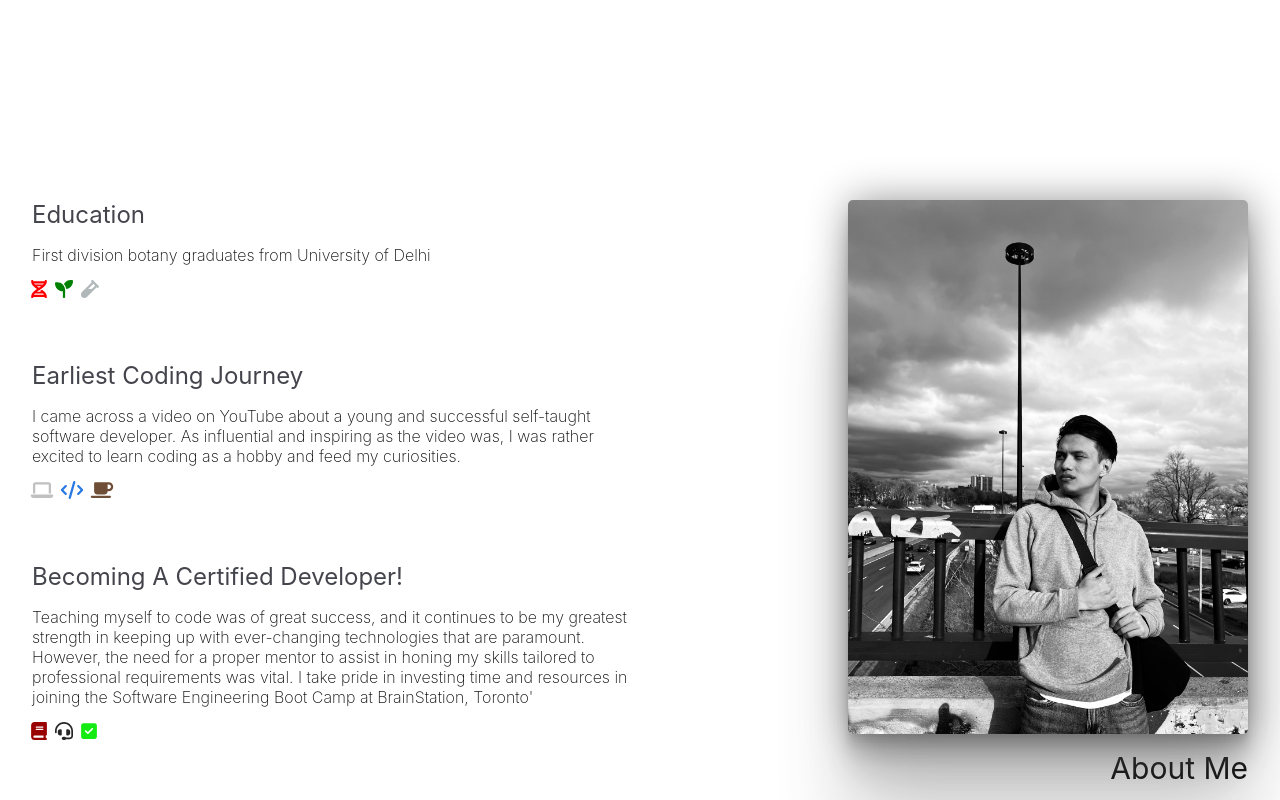
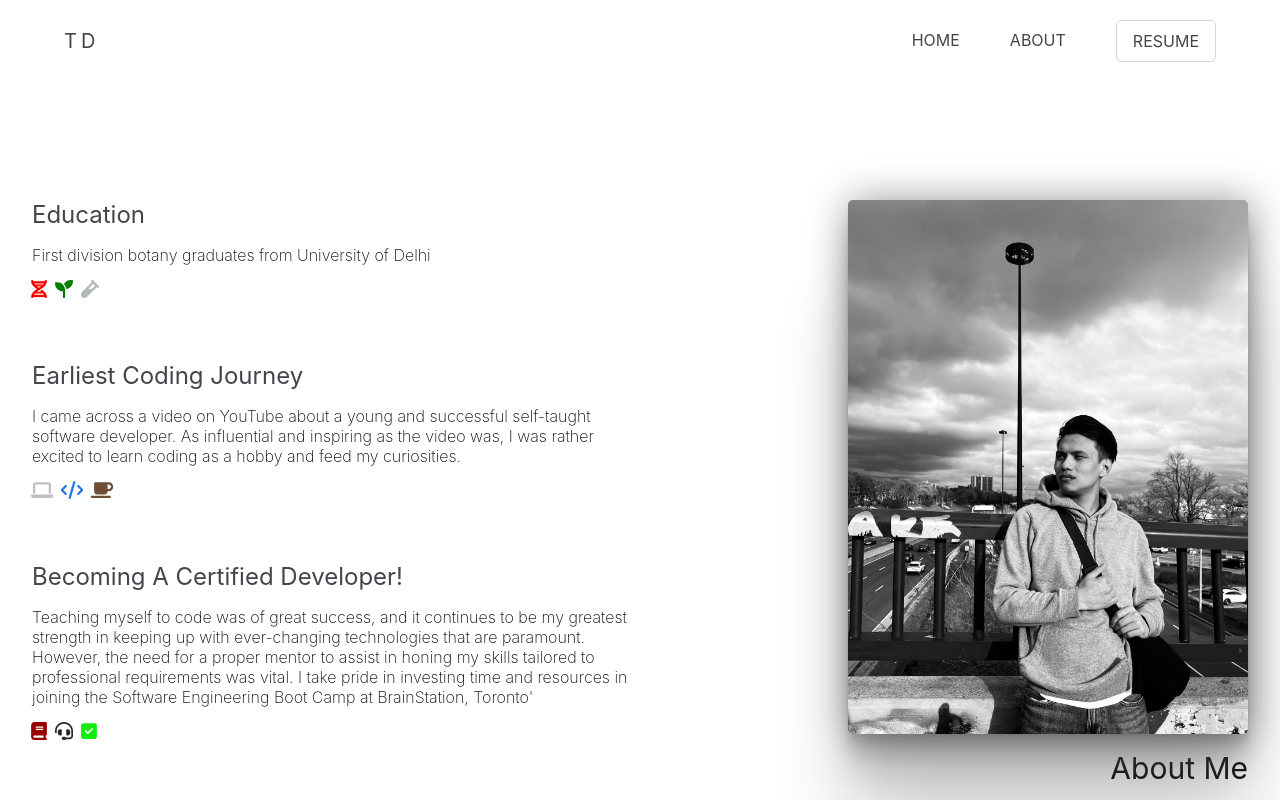
Before and after one commit to Tsedhondup/Portfolio, a React (Create React App) app: page /About in a window 1280 px wide. Shown: the top 800 px of the page. Built offline with nearby package versions, Linux system fonts and the light colour scheme.

Commit message:
white background applied to header
window event listener removed ATM

```diff
--- a/src/Components/AboutFirst/AboutFirst.js
+++ b/src/Components/AboutFirst/AboutFirst.js
@@ -25,14 +25,14 @@ const AboutFirst = (props) => {
     const rect = currentElement.getBoundingClientRect(); // get ref element position
     rect.top <= -100 ? props.setIsScroll(true) : props.setIsScroll(false);
   };
-  useEffect(() => {
-    window.addEventListener("scroll", handleScroll);
-    // Clean up the event listener when the component unmounts
+  // useEffect(() => {
+  //   window.addEventListener("scroll", handleScroll);
+  //   // Clean up the event listener when the component unmounts
 
-    return () => {
-      window.removeEventListener("scroll", handleScroll);
-    };
-  }, []);
+  //   return () => {
+  //     window.removeEventListener("scroll", handleScroll);
+  //   };
+  // }, []);
   return (
     <section className="about-first">
       <div className="about-first__image-container" ref={refElement}>
--- a/src/Components/Header/Header.scss
+++ b/src/Components/Header/Header.scss
@@ -4,7 +4,7 @@
 .header {
   padding: 0px $mobile-margin;
   background-color: $black;
-  background-color: rgba(0, 0, 0, 0);
+  background-color: #ffffff;
   position: fixed;
   top: 0;
   left: 0;
@@ -15,9 +15,9 @@
     padding-top: 16px;
   }
   // Header is hidden for desktop view when page home page gets renderded for the first time
-  @include desktop {
-    top: -150px;
-  }
+  // @include desktop {
+  //   top: -150px;
+  // }
 }
 // JS Dynamic class
 // Header is only shown when page is being scrolled
--- a/src/Components/HeroSection/HeroSection.js
+++ b/src/Components/HeroSection/HeroSection.js
@@ -9,14 +9,14 @@ const HeroSection = (props) => {
     const rect = currentElement.getBoundingClientRect(); // get ref element position
     rect.top <= -0.5 ? props.setIsScroll(true) : props.setIsScroll(false);
   };
-  useEffect(() => {
-    window.addEventListener("scroll", handleScroll);
-    // Clean up the event listener when the component unmounts
+  // useEffect(() => {
+  //   window.addEventListener("scroll", handleScroll);
+  //   // Clean up the event listener when the component unmounts
 
-    return () => {
-      window.removeEventListener("scroll", handleScroll);
-    };
-  }, []);
+  //   return () => {
+  //     window.removeEventListener("scroll", handleScroll);
+  //   };
+  // }, []);
   return (
     <section className="hero-container" ref={refElement}>
       <section className="hero-content">
```
